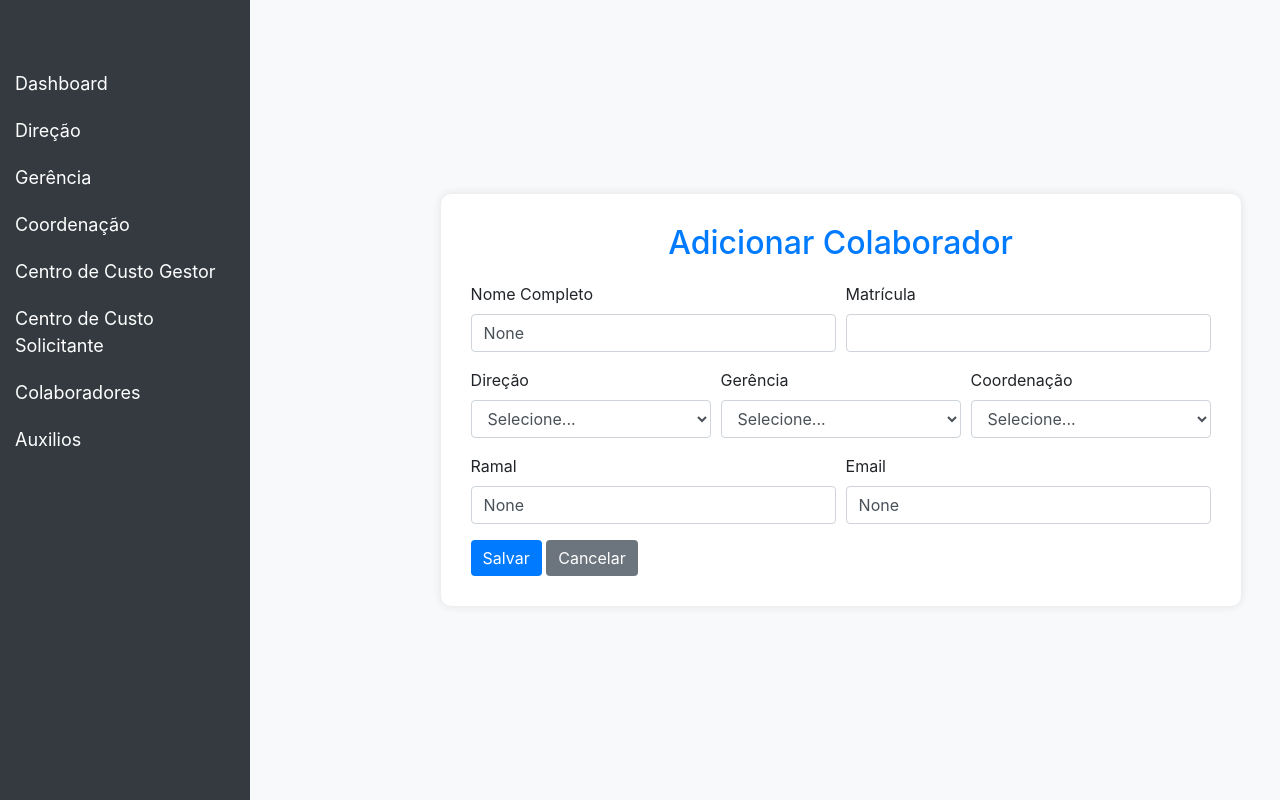
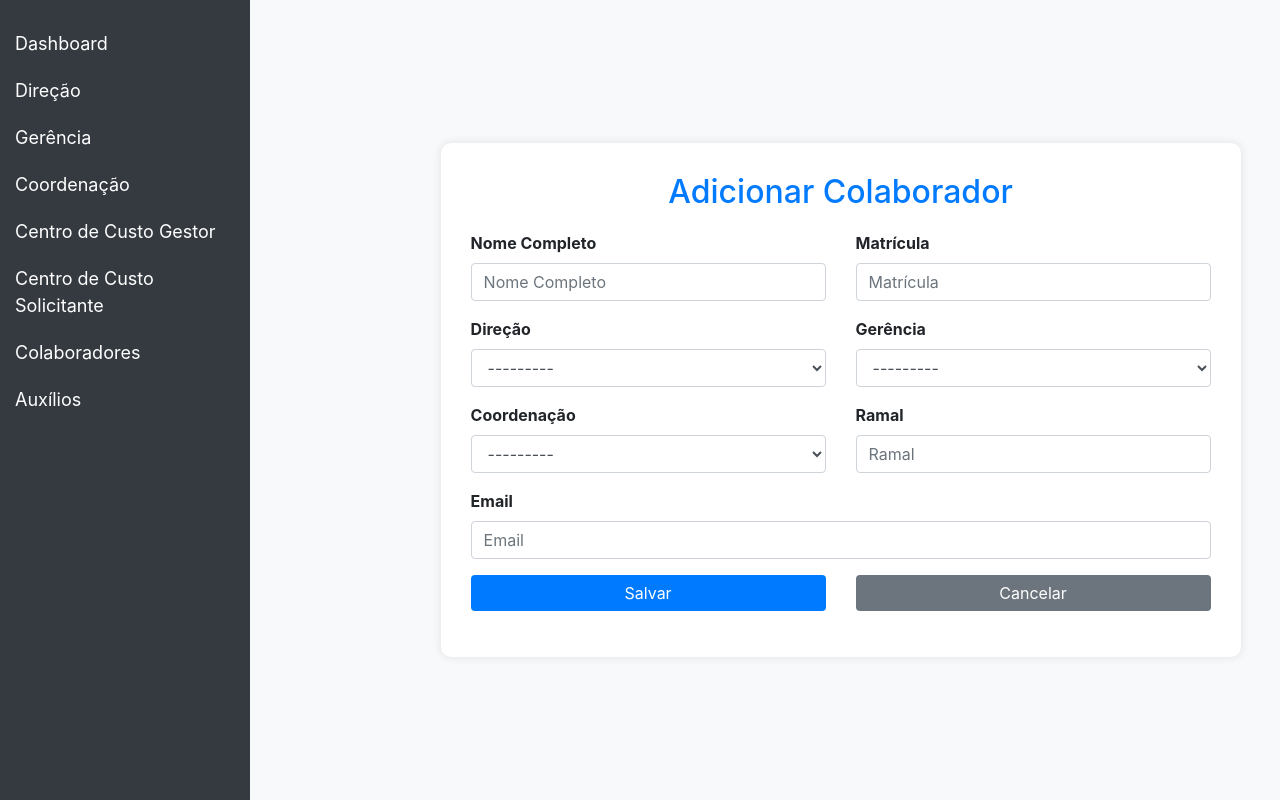
Before and after one commit to DaniloDalessandro/ccdop, a Django app: page /contratos/novocolaborador/ in a window 1280 px wide. Run offline with Django 5.2, Linux system fonts and the light colour scheme; data comes from the database, SQL or seed files in the repository; both versions use the stored data as it was before the commit; some libraries are stand-ins or nearby versions.

Commit message:
ajuste na model colaborador

```diff
--- a/contract/forms.py
+++ b/contract/forms.py
@@ -1,6 +1,5 @@
 from django import forms
 from .models import Colaborador,CentroDeCustoGestor,CentroDeCustoSolicitante,Direcao,Gerencia,Coordenacao,OrcamentoExterno,Orcamento
-
 
 # =========================================================================================================================
 
@@ -79,10 +78,17 @@
     class Meta:
         model = Colaborador
         fields = ['nome_completo', 'mat', 'direcao', 'gerencia', 'coordenacao', 'ramal', 'email']
+        widgets = {
+            'nome_completo': forms.TextInput(attrs={'class': 'form-control', 'placeholder': 'Nome Completo'}),
+            'mat': forms.NumberInput(attrs={'class': 'form-control', 'placeholder': 'Matrícula'}),
+            'direcao': forms.Select(attrs={'class': 'form-control'}),
+            'gerencia': forms.Select(attrs={'class': 'form-control'}),
+            'coordenacao': forms.Select(attrs={'class': 'form-control'}),
+            'ramal': forms.TextInput(attrs={'class': 'form-control', 'placeholder': 'Ramal'}),
+            'email': forms.EmailInput(attrs={'class': 'form-control', 'placeholder': 'Email'}),
+        }
 
 # =========================================================================================================================
-
-from django import forms
 from .models import Orcamento, OrcamentoExterno
 
 class OrcamentoForm(forms.ModelForm):
--- a/contract/models.py
+++ b/contract/models.py
@@ -395,16 +395,3 @@
         return f'Aditivo {self.id} - Contrato {self.contrato.numero_contrato}'
 
 # ============================================================================================================
-
-class Auxilio(models.Model):
-    descricao = models.CharField(max_length=255, verbose_name='Descrição')
-    demandantes = models.ForeignKey('CentroDeCustoGestor', on_delete=models.CASCADE, related_name='auxilios', verbose_name='Demandantes')
-    valor = models.DecimalField(max_digits=10, decimal_places=2, verbose_name='Valor')
-    observacoes = models.TextField(blank=True, null=True, verbose_name='Observações')
-
-    def __str__(self):
-        return self.descricao
-
-    class Meta:
-        verbose_name = 'Auxílio'
-        verbose_name_plural = 'Auxílios'
--- a/contract/templates/colaborador_form.html
+++ b/contract/templates/colaborador_form.html
@@ -3,7 +3,7 @@
 <head>
     <meta charset="UTF-8">
     <meta name="viewport" content="width=device-width, initial-scale=1.0">
-    <title>{% block title %}Cadastro de Colaborador{% endblock %}</title>
+    <title>{% if form.instance.pk %}Editar{% else %}Adicionar{% endif %} Colaborador</title>
     <link href="https://stackpath.bootstrapcdn.com/bootstrap/4.5.2/css/bootstrap.min.css" rel="stylesheet">
     <style>
         body {
@@ -24,19 +24,29 @@
             left: 0;
             width: 250px;
             background-color: #343a40;
-            padding-top: 60px;
+            padding-top: 20px;
         }
-        .sidebar a {
+        .sidebar a, .dropdown-btn {
             padding: 10px 15px;
             text-align: left;
             font-size: 18px;
-            color: #ffffff;
+            color: white;
             display: block;
             text-decoration: none;
         }
-        .sidebar a:hover {
+        .sidebar a:hover, .dropdown-btn:hover {
             background-color: #007bff;
-            text-decoration: none;
+        }
+        .dropdown-container {
+            display: none;
+            background-color: #414a4c;
+            padding-left: 20px;
+        }
+        .dropdown-btn {
+            border: none;
+            background: none;
+            outline: none;
+            cursor: pointer;
         }
         .content {
             margin-left: 250px;
@@ -59,6 +69,9 @@
             margin-bottom: 20px;
             text-align: center;
         }
+        .form-group label {
+            font-weight: bold;
+        }
         .btn-primary {
             background-color: #007bff;
             border: none;
@@ -73,33 +86,27 @@
         .btn-secondary:hover {
             background-color: #5a6268;
         }
-        .dropdown-btn {
-            font-size: 18px;
-            border: none;
-            background: none;
-            color: white;
-            padding: 10px 15px;
-            width: 100%;
-            text-align: left;
-            cursor: pointer;
-            outline: none;
-        }
-        .dropdown-container {
-            display: none;
-            background-color: #414a4c;
-        }
-        .dropdown-container a {
-            padding-left: 30px;
-        }
-        .dropdown-btn:focus {
-            outline: none;
+        @media (max-width: 767.98px) {
+            .sidebar {
+                width: 100%;
+                height: auto;
+                position: relative;
+            }
+            .sidebar a, .dropdown-btn {
+                text-align: center;
+            }
+            .content {
+                margin-left: 0;
+            }
         }
     </style>
 </head>
 <body>
+
 <nav class="navbar navbar-expand-lg navbar-dark">
     <a class="navbar-brand" href="#">Dashboard</a>
 </nav>
+
 <div class="sidebar">
     <a href="{% url 'dashboard' %}">Dashboard</a>
     <button class="dropdown-btn">Direção
@@ -144,70 +151,64 @@
         <a href="{% url 'colaborador_create' %}">Adicionar Colaborador</a>
         <a href="{% url 'colaborador_list' %}">Lista de Colaboradores</a>
     </div>
-    <button class="dropdown-btn">Auxilios
+    <button class="dropdown-btn">Auxílios
         <i class="fa fa-caret-down"></i>
     </button>
     <div class="dropdown-container">
+        <a href="{% url 'auxiliocolaborador_create' %}">Adicionar Auxílio</a>
         <a href="{% url 'auxiliocolaborador_list' %}">Lista de Auxílios</a>
-        <a href="{% url 'auxiliocolaborador_create' %}">Adicionar Auxílio</a>
     </div>
 </div>
+
 <div class="content">
     <div class="form-container">
         <h2 class="form-title">{% if form.instance.pk %}Editar{% else %}Adicionar{% endif %} Colaborador</h2>
         <form method="post">
             {% csrf_token %}
-            <div class="form-row">
-                <div class="form-group col-md-6">
-                    <label for="nome_completo">Nome Completo</label>
-                    <input type="text" class="form-control" id="nome_completo" name="nome_completo" value="{{ form.nome_completo.value }}">
+            <div class="form-group row">
+                <div class="col-md-6">
+                    <label for="id_nome_completo">Nome Completo</label>
+                    {{ form.nome_completo }}
                 </div>
-                <div class="form-group col-md-6">
-                    <label for="mat">Matrícula</label>
-                    <input type="number" class="form-control" id="mat" name="mat" value="{{ form.mat.value }}">
+                <div class="col-md-6">
+                    <label for="id_mat">Matrícula</label>
+                    {{ form.mat }}
                 </div>
             </div>
-            <div class="form-row">
-                <div class="form-group col-md-4">
-                    <label for="direcao">Direção</label>
-                    <select class="form-control" id="direcao" name="direcao">
-                        <option value="">Selecione...</option>
-                        {% for direcao in direcoes %}
-                            <option value="{{ direcao.id }}" {% if form.direcao.value == direcao.id %}selected{% endif %}>{{ direcao.nome }}</option>
-                        {% endfor %}
-                    </select>
+            <div class="form-group row">
+                <div class="col-md-6">
+                    <label for="id_direcao">Direção</label>
+                    {{ form.direcao }}
                 </div>
-                <div class="form-group col-md-4">
-                    <label for="gerencia">Gerência</label>
-                    <select class="form-control" id="gerencia" name="gerencia">
-                        <option value="">Selecione...</option>
-                        {% for gerencia in gerencias %}
-                            <option value="{{ gerencia.id }}" {% if form.gerencia.value == gerencia.id %}selected{% endif %}>{{ gerencia.nome }}</option>
-                        {% endfor %}
-                    </select>
-                </div>
-                <div class="form-group col-md-4">
-                    <label for="coordenacao">Coordenação</label>
-                    <select class="form-control" id="coordenacao" name="coordenacao">
-                        <option value="">Selecione...</option>
-                        {% for coordenacao in coordenacoes %}
-                            <option value="{{ coordenacao.id }}" {% if form.coordenacao.value == coordenacao.id %}selected{% endif %}>{{ coordenacao.nome }}</option>
-                        {% endfor %}
-                    </select>
+                <div class="col-md-6">
+                    <label for="id_gerencia">Gerência</label>
+                    {{ form.gerencia }}
                 </div>
             </div>
-            <div class="form-row">
-                <div class="form-group col-md-6">
-                    <label for="ramal">Ramal</label>
-                    <input type="text" class="form-control" id="ramal" name="ramal" value="{{ form.ramal.value }}">
+            <div class="form-group row">
+                <div class="col-md-6">
+                    <label for="id_coordenacao">Coordenação</label>
+                    {{ form.coordenacao }}
                 </div>
-                <div class="form-group col-md-6">
-                    <label for="email">Email</label>
-                    <input type="email" class="form-control" id="email" name="email" value="{{ form.email.value }}">
+                <div class="col-md-6">
+                    <label for="id_ramal">Ramal</label>
+                    {{ form.ramal }}
                 </div>
             </div>
-            <button type="submit" class="btn btn-primary">Salvar</button>
-            <a href="{% url 'colaborador_list' %}" class="btn btn-secondary">Cancelar</a>
+            <div class="form-group row">
+                <div class="col-md-12">
+                    <label for="id_email">Email</label>
+                    {{ form.email }}
+                </div>
+            </div>
+            <div class="form-group row">
+                <div class="col-md-6">
+                    <button type="submit" class="btn btn-primary btn-block">Salvar</button>
+                </div>
+                <div class="col-md-6">
+                    <a href="{% url 'colaborador_list' %}" class="btn btn-secondary btn-block">Cancelar</a>
+                </div>
+            </div>
         </form>
     </div>
 </div>
--- a/contract/views.py
+++ b/contract/views.py
@@ -16,25 +16,11 @@
     template_name = 'colaborador_form.html'
     success_url = reverse_lazy('colaborador_list')
 
-    def get_context_data(self, **kwargs):
-        context = super().get_context_data(**kwargs)
-        context['direcoes'] = Direcao.objects.all()
-        context['gerencias'] = Gerencia.objects.all()
-        context['coordenacoes'] = Coordenacao.objects.all()
-        return context
-
 class ColaboradorUpdateView(UpdateView):
     model = Colaborador
     form_class = ColaboradorForm
     template_name = 'colaborador_form.html'
     success_url = reverse_lazy('colaborador_list')
-
-    def get_context_data(self, **kwargs):
-        context = super().get_context_data(**kwargs)
-        context['direcoes'] = Direcao.objects.all()
-        context['gerencias'] = Gerencia.objects.all()
-        context['coordenacoes'] = Coordenacao.objects.all()
-        return context
 
 class ColaboradorDeleteView(DeleteView):
     model = Colaborador
@@ -173,8 +159,6 @@
     template_name = 'colaborador_confirm_delete.html'
     success_url = reverse_lazy('colaborador_list')
 
-from django.shortcuts import get_object_or_404, redirect
-
 class OrcamentoListView(ListView):
     model = Orcamento
     template_name = 'orcamento_list.html'
```
Also changed, not shown: contract/migrations/0015_delete_auxilio.py (added), db.sqlite3.
